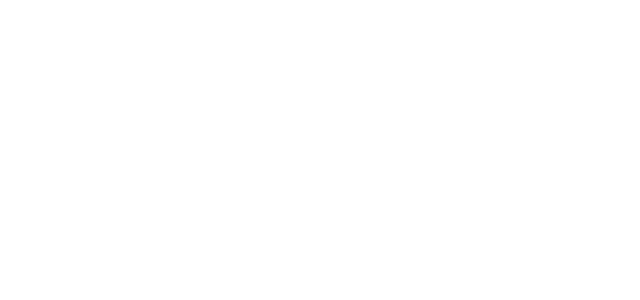
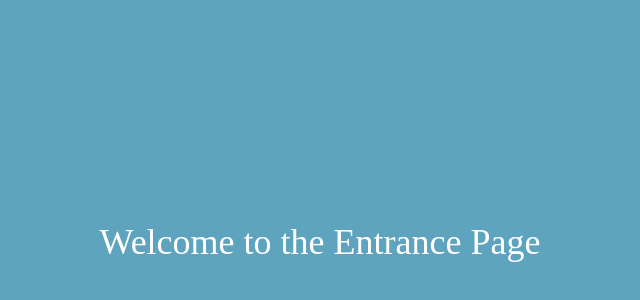
Before and after one commit to syumai6842/pairtag, a Next.js app: page /Entrance in a window 1280 px wide. Shown: the part 158-458 px from the top of the page, without its empty margins (320-960 px from the left). Built offline with nearby package versions, Linux system fonts and the light colour scheme.

Commit message:
コミット

```diff
--- a/app/Entrance/page.tsx
+++ b/app/Entrance/page.tsx
@@ -1,10 +1,10 @@
-
+import "../globals.css";
 
 export default function Entrance() {
 
   return (
     <div className="min-h-screen flex items-center justify-center" style={{ backgroundColor: 'var(--primary)' }}>
-      <h1 className="text-white text-4xl">Welcome to the Entrance Page</h1>
+      <h1 className="text-white text-4xl font-['nitalago-ruika'] font-thin">Welcome to the Entrance Page</h1>
     </div>
   );
 }
--- a/app/globals.css
+++ b/app/globals.css
@@ -4,6 +4,7 @@
 
 :root {
   --foreground: #fff;
+  --primary: #5EA4BF;
 }
 
 @media (prefers-color-scheme: dark) {
@@ -11,6 +12,7 @@
     --background: #0a0a0a;
     --foreground: #ededed;
     --primary: #5EA4BF;
+
   }
 }
 
--- a/app/layout.tsx
+++ b/app/layout.tsx
@@ -1,5 +1,6 @@
 import type { Metadata } from "next";
 import localFont from "next/font/local";
+import Script from "next/script";
 import "./globals.css";
 
 const geistSans = localFont({
@@ -25,6 +26,23 @@
 }>) {
   return (
     <html lang="en">
+      <head>
+        <Script
+          id="typekit"
+          strategy="afterInteractive"
+        >
+          {`
+            (function(d) {
+              var config = {
+                kitId: 'zgz1knx',
+                scriptTimeout: 3000,
+                async: true
+              };
+              var h=d.documentElement,t=setTimeout(function(){h.className=h.className.replace(/\\bwf-loading\\b/g,"")+" wf-inactive";},config.scriptTimeout),tk=d.createElement("script"),f=false,s=d.getElementsByTagName("script")[0],a;h.className+=" wf-loading";tk.src='https://use.typekit.net/'+config.kitId+'.js';tk.async=true;tk.onload=tk.onreadystatechange=function(){a=this.readyState;if(f||a&&a!="complete"&&a!="loaded")return;f=true;clearTimeout(t);try{Typekit.load(config)}catch(e){}};s.parentNode.insertBefore(tk,s)
+            })(document);
+          `}
+        </Script>
+      </head>
       <body
         className={`${geistSans.variable} ${geistMono.variable} antialiased`}
       >
--- a/tailwind.config.ts
+++ b/tailwind.config.ts
@@ -12,6 +12,10 @@
         background: "var(--background)",
         foreground: "var(--foreground)",
       },
+      fontFamily: {
+        'geist-sans': ['var(--font-geist-sans)'],
+        'geist-mono': ['var(--font-geist-mono)'],
+      },
     },
   },
   plugins: [],
```
Also changed, not shown: 1 other file (tests, documents, lock files or other folders).
